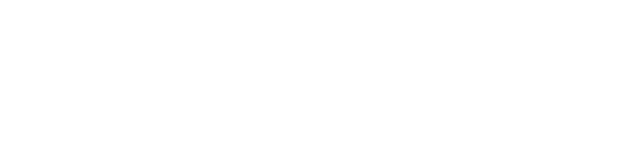
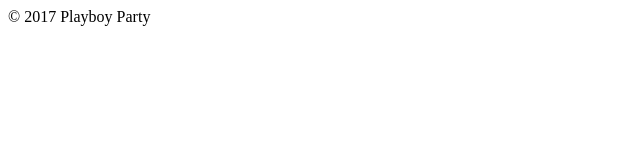
Before and after one commit to jesslisette/playboy-party, a plain HTML site: page index.html in a window 1280 px wide. Shown: the whole page, without its empty margins (0-640 px from the left). Drawn offline with Linux system fonts and the light colour scheme.

Commit message:
add footer for real this time

```diff
--- a/index.html
+++ b/index.html
@@ -7,7 +7,11 @@
   <title>Jay Skript And The Domsters</title>
 
 </head>
-  <body>
+<body>
 
-  </body>
+
+    <div class="footer">
+        &copy; 2017 Playboy Party
+    </div>
+</body>
 </html>
```
